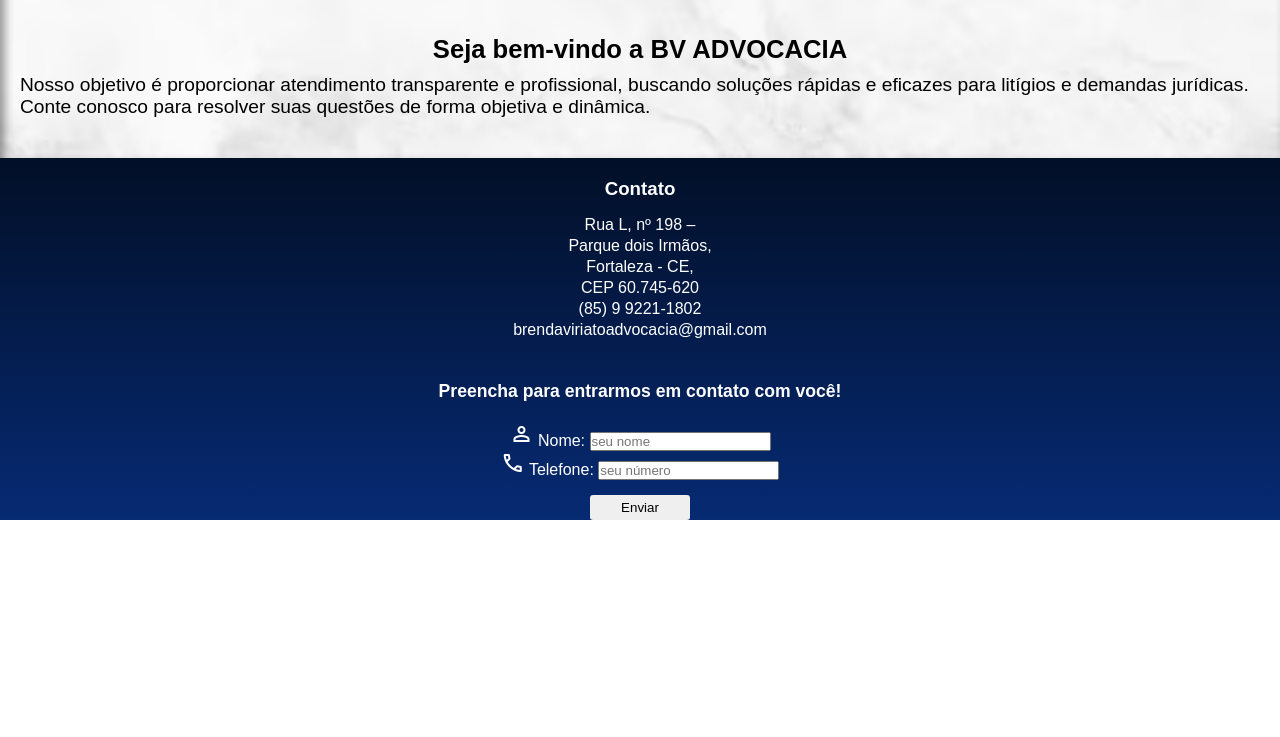
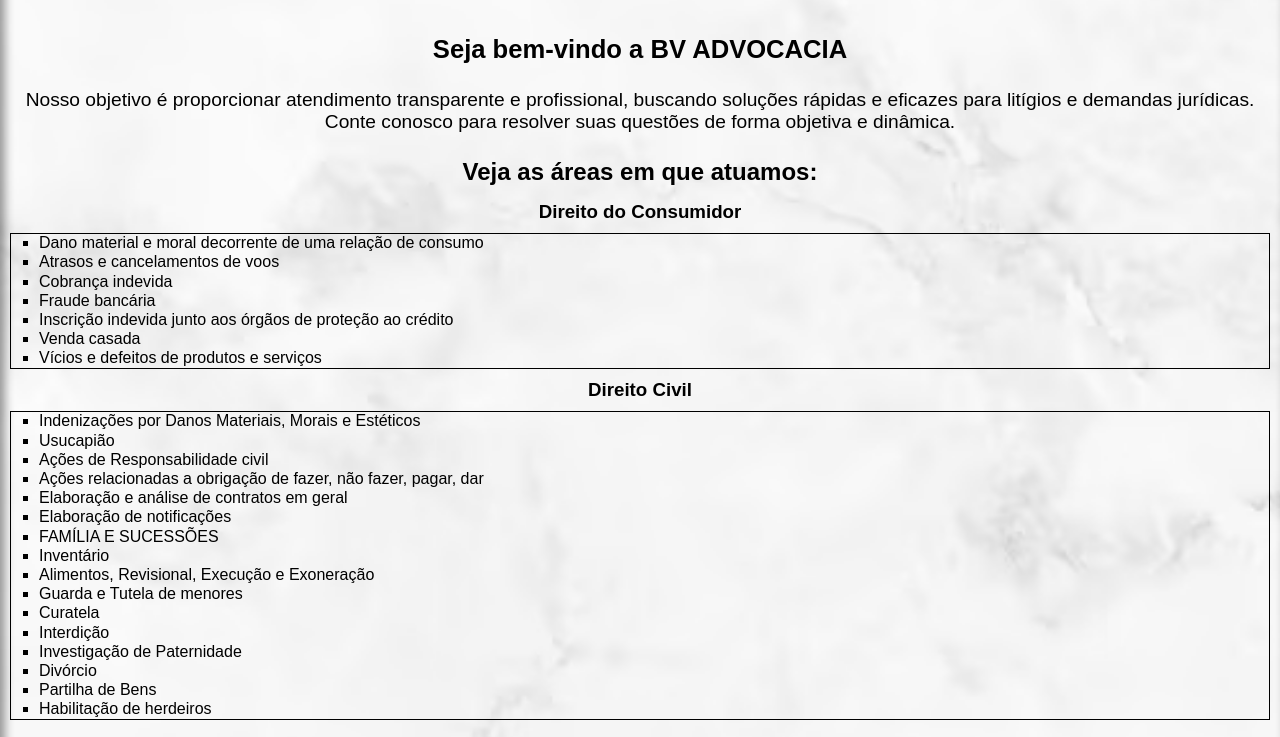
Before and after one commit to FilipeQueiroz96/SiteBrenda, a plain HTML site: page sitebrenda/HTMLeCSS/index.html in a window 1280 px wide. Shown: the part 483-1220 px from the top of the page. Before the commit the page ends 1003 px from the top, so only its background shows below. Drawn offline with nearby package versions, Linux system fonts and the light colour scheme.

Commit message:
faltando somente 1lista

```diff
--- a/sitebrenda/HTMLeCSS/index.html
+++ b/sitebrenda/HTMLeCSS/index.html
@@ -27,6 +27,39 @@
         buscando soluções rápidas e eficazes para litígios e demandas jurídicas.
         Conte conosco para resolver suas questões de forma objetiva e dinâmica.
     </div>
+    <h2>Veja as áreas em que atuamos:</h2>
+
+    <h3>Direito do Consumidor </h3>
+    <ul>
+        <li>Dano material e moral decorrente de uma relação de consumo</li>
+        <li>Atrasos e cancelamentos de voos</li>
+        <li>Cobrança indevida</li>
+        <li>Fraude bancária</li>
+        <li>Inscrição indevida junto aos órgãos de proteção ao crédito</li>
+        <li>Venda casada</li>
+        <li>Vícios e defeitos de produtos e serviços</li>
+    </ul>
+    <h3>Direito Civil</h3>
+    <ul>
+        <li>Indenizações por Danos Materiais, Morais e Estéticos</li>
+        <li>Usucapião  </li>
+        <li>Ações de Responsabilidade civil</li>
+        <li>Ações relacionadas a obrigação de fazer, não fazer, pagar, dar </li>
+        <li>Elaboração e análise de contratos em geral</li>
+        <li>Elaboração de notificações</li>
+        <li>FAMÍLIA E SUCESSÕES</li>
+        <li>Inventário </li>
+        <li>Alimentos, Revisional, Execução e Exoneração</li>
+        <li>Guarda e Tutela de menores</li>
+        <li>Curatela</li>
+        <li>Interdição</li>
+        <li>Investigação de Paternidade</li>
+        <li>Divórcio </li>
+        <li>Partilha de Bens</li>
+        <li>Habilitação de herdeiros</li>
+    </ul>
+
+
 
 </main>
 
--- a/sitebrenda/HTMLeCSS/style.css
+++ b/sitebrenda/HTMLeCSS/style.css
@@ -56,9 +56,41 @@ body>main>h1 {
     padding-top: 78px;
 }
 body>main>div {
-    margin:10px 20px;
+    margin:25px 20px;
     font-size: 1.2em;
+    text-align: center;
 }
+
+body>main>h2 {
+    text-align: center;
+   margin-bottom: 15px;
+}
+
+body>main>h3{
+    text-align: center;
+    margin-top: 5px;
+}
+
+
+/* ---------------------LISTAS-------------------------- */
+body>main>ul{
+    border: 1px solid black;
+    display: flex;
+    flex-direction: column;
+    padding-left: 28px;
+    padding-right: 10px;
+    list-style-type: square;
+    margin: 10px;
+
+}
+
+body>main>ul>li{
+    margin:0.6px 0px 0.6px 0px;
+}
+
+/* --------------------FIM LISTAS---------------------------- */
+
+
 
 /* -------------------   INICIO RODAPÉ   ------------------- */
 
```
